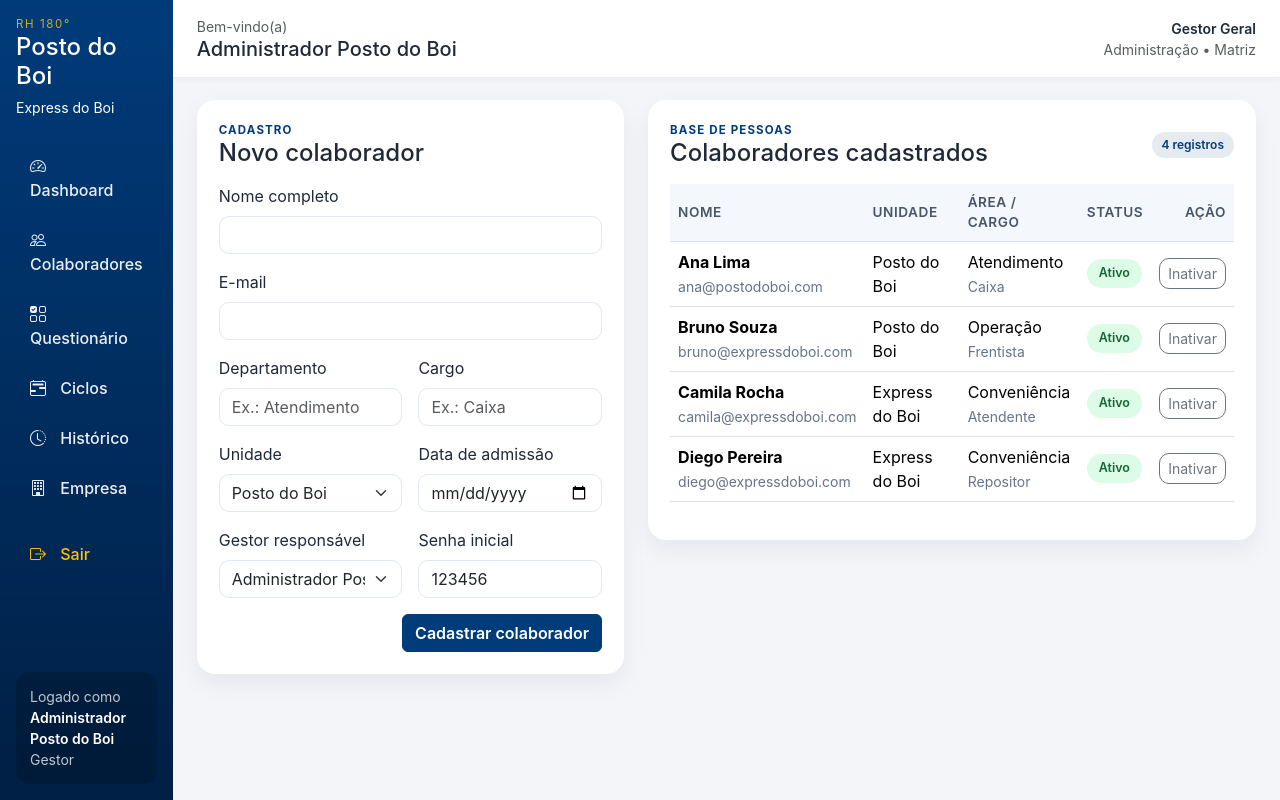
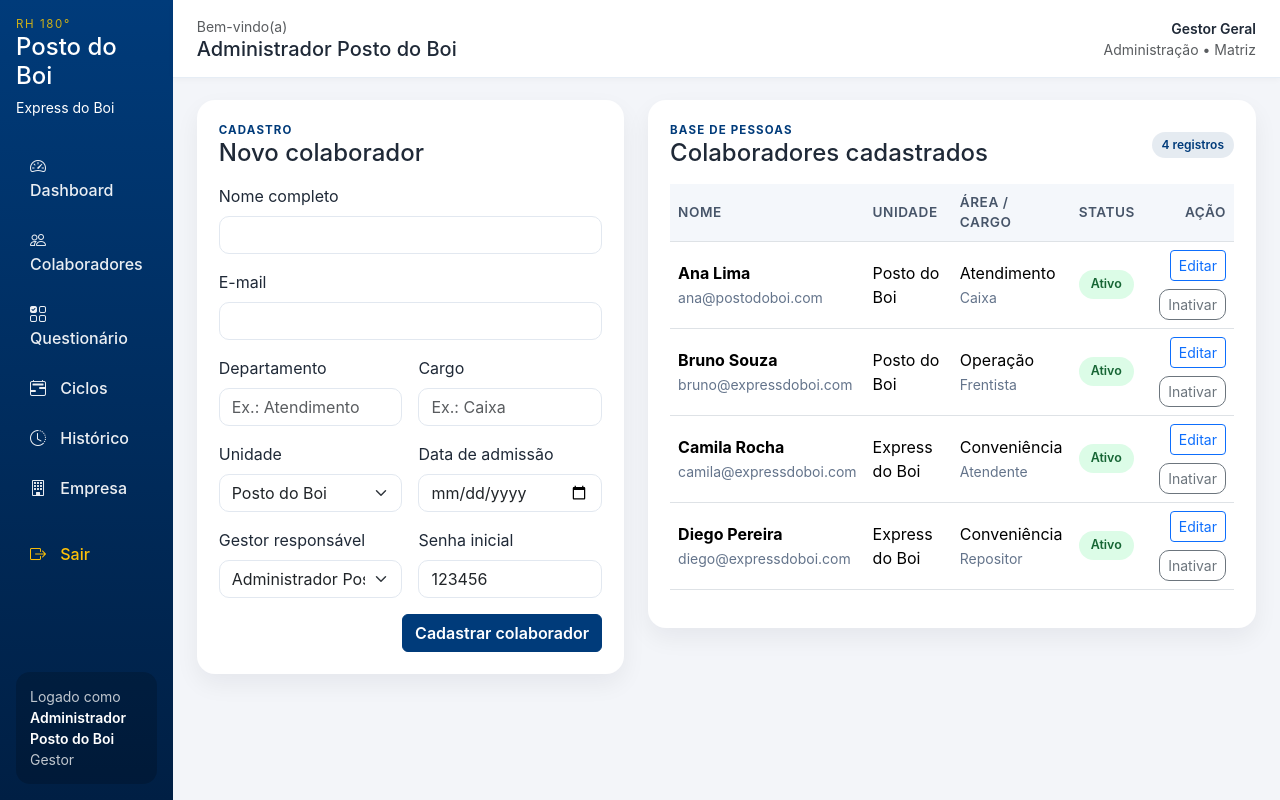
Before and after one commit to tatianemcardoso0/posto-do-boi, a Flask app: page /employees in a window 1280 px wide. Run offline with Flask 3, Linux system fonts and the light colour scheme; the visitor is signed in with stand-in values (Sample User, id 1); data comes from the database, SQL or seed files in the repository.

Commit message:
Refactor employee actions into a button group

```diff
--- a/templates/employees.html
+++ b/templates/employees.html
@@ -58,11 +58,17 @@
                   {% endif %}
                 </td>
                 <td class="text-end">
-                  <a href="{{ url_for('toggle_employee', user_id=employee.id) }}" class="btn btn-sm btn-outline-secondary">
-                    {{ 'Inativar' if employee.active else 'Reativar' }}
-                  </a>
-                </td>
-              </tr>
+  <div class="d-flex justify-content-end gap-2 flex-wrap">
+    <a href="{{ url_for('edit_employee', user_id=employee.id) }}" class="btn btn-sm btn-outline-primary">
+      Editar
+    </a>
+
+    <a href="{{ url_for('toggle_employee', user_id=employee.id) }}" class="btn btn-sm btn-outline-secondary">
+      {{ 'Inativar' if employee.active else 'Reativar' }}
+    </a>
+  </div>
+</td>
+  </tr>
             {% else %}
               <tr><td colspan="5" class="text-center subtle py-4">Nenhum colaborador cadastrado.</td></tr>
             {% endfor %}
```
